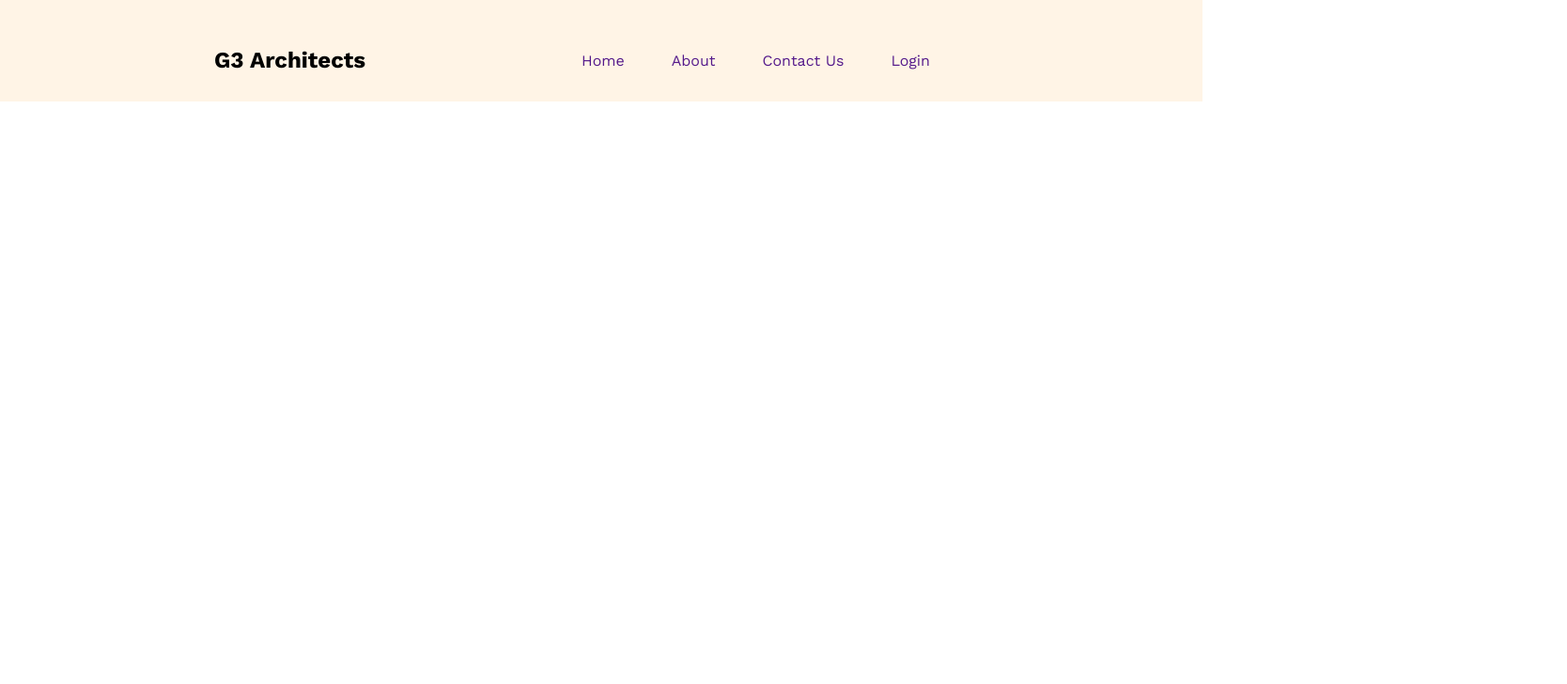
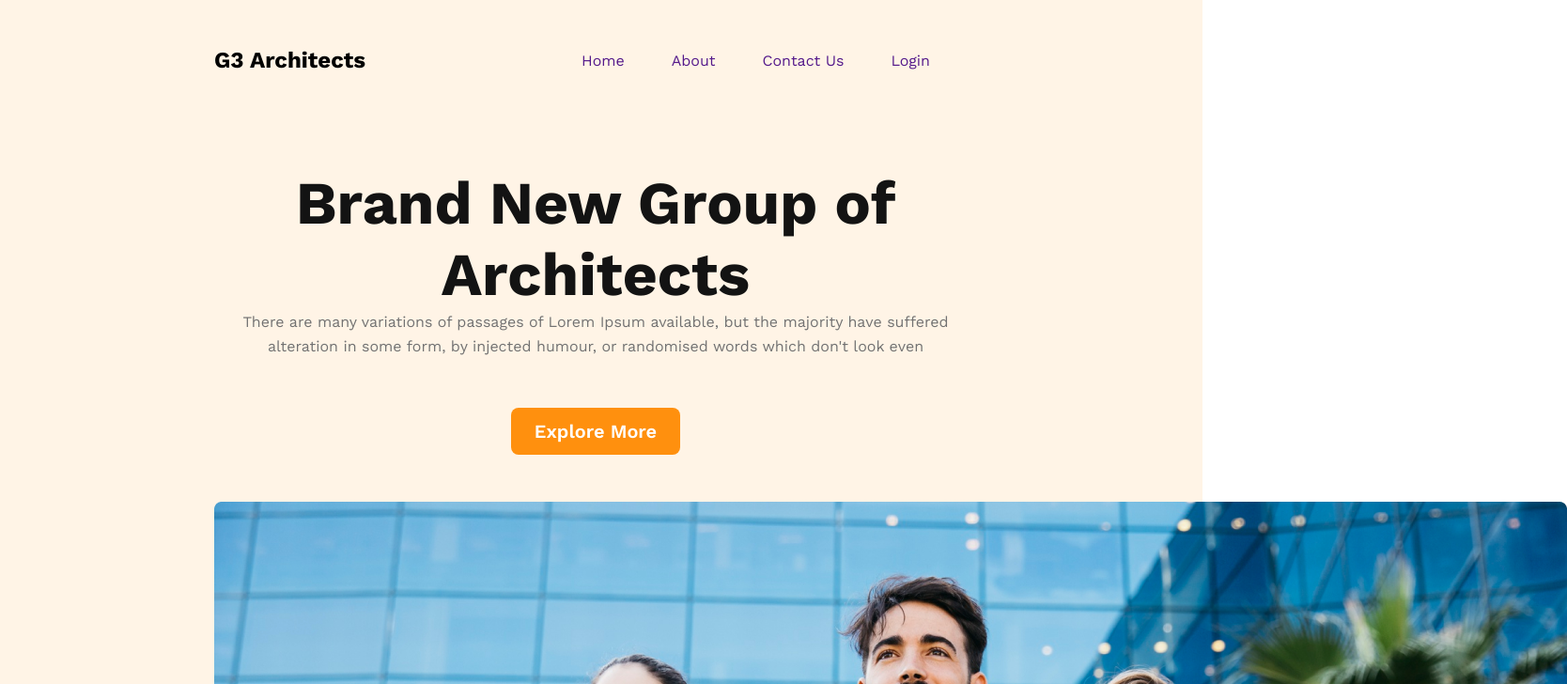
Before and after one commit to mizanurrahman70/architects-website, a plain HTML site: page index.html in a window 1280 px wide. Shown: the top 728 px of the page at 94% size, 1668 px wide, since content can reach past the window. Drawn offline with nearby package versions, Linux system fonts and the light colour scheme.

Commit message:
header section desktop mode complete

```diff
--- a/css/style.css
+++ b/css/style.css
@@ -1,32 +1,79 @@
-
 /* work-sans font from google from */
 @import url('https://fonts.googleapis.com/css2?family=Work+Sans:ital,wght@0,100..900;1,100..900&display=swap');
-*{
-margin: 0;
-padding: 0;
-box-sizing: border-box;
-font-family: "Work Sans", sans-serif;
+
+* {
+    margin: 0;
+    padding: 0;
+    box-sizing: border-box;
+    font-family: "Work Sans", sans-serif;
+}
+
+/* shard stylee */
+.primary-btn {
+    width: 180px;
+    height: 50px;
+    border-radius: 8px;
+    background: #FF900E;
+    border: none;
+    color: #FFF;
+    text-align: center;
+    font-size: 20px;
+    font-weight: 600;
+}
+
+.shard-discretion {
+    color: #727272;
+    font-size: 1rem;
+    font-weight: 400;
+    line-height: 1.6rem;
+    margin-bottom: 53px;
 }
 
 
 /* this is header section start */
-header{
+header {
     background: rgba(255, 144, 14, 0.10);
     padding: 50px 240px 30px 228px;
 }
-nav{
+
+nav {
     display: flex;
     justify-content: space-between;
     align-items: center;
+    margin-bottom: 100px;
 }
-.nav-list ul{
+
+.nav-list ul {
     display: flex;
     list-style: none;
 
 }
-.nav-list ul li{
-margin-right: 50px;
+
+.nav-list ul li {
+    margin-right: 50px;
 }
-.nav-list ul a{
+
+.nav-list ul a {
     text-decoration: none;
 }
+
+/* banner style add */
+.banner-container {}
+
+.banner {
+    width: 800px;
+    justify-content: center;
+    margin: 0 auto;
+    text-align: center;
+}
+
+.benner-title {
+    color: #131313;
+    font-size: 4rem;
+    font-weight: 700;
+
+}
+.banner-img img{
+    margin-top: 50px;
+    margin-bottom: 45px;
+}
--- a/index.html
+++ b/index.html
@@ -20,6 +20,20 @@
                 </ul>
             </div>
         </nav>
+        <div class="banner-container">
+            <div class="banner">
+                <h1 class="benner-title">Brand New
+                    Group of Architects</h1>
+                    <p class="shard-discretion">There are many variations of passages of Lorem Ipsum available, but the majority have suffered alteration in some form, by injected humour, or randomised words which don't look even</p>
+                    <button class="primary-btn">Explore More</button>
+
+            </div>
+            <div class="banner-img">
+                <img src="images/banner.png" alt="">
+            </div>
+
+        </div>
+
 
     </header>
     <main>
```
